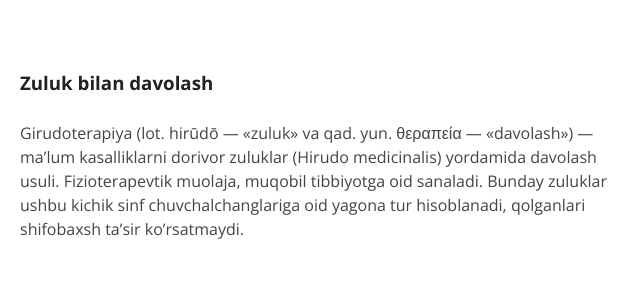
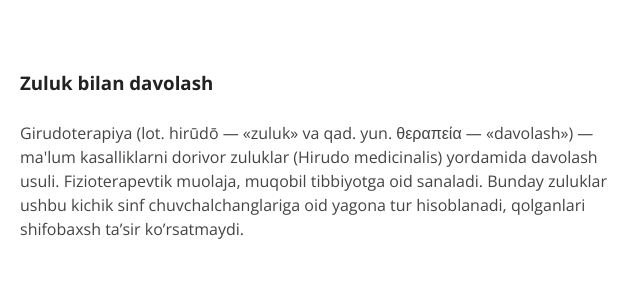
Before and after one commit to ZiyoDevelops/Ansormed-repo, a plain HTML site: page index.html in a window 1280 px wide. Shown: the part 1420-1711 px from the top of the page, 448-1088 px from the left. Drawn offline with nearby package versions, Linux system fonts and the light colour scheme.

Commit message:
Imloviy o'zgarish

```diff
--- a/index.html
+++ b/index.html
@@ -80,7 +80,7 @@
             <img class="index-service-img" src="image/image3.png" width="200" height="200" alt="" srcset="image/image3.png 1x, image/image3@2x.png 2x">
             <div class="index-service-content">
               <h3 class="index-service-title">Zuluk bilan davolash</h3>
-              <p class="index-service-description">Girudoterapiya (lot. hirūdō — «zuluk» va qad. yun. θεραπεία — «davolash») — ma’lum kasalliklarni dorivor zuluklar (Hirudo medicinalis) yordamida davolash usuli. Fizioterapevtik muolaja, muqobil tibbiyotga oid sanaladi. Bunday zuluklar ushbu kichik sinf chuvchalchanglariga oid yagona tur hisoblanadi, qolganlari shifobaxsh ta’sir ko’rsatmaydi.</p>
+              <p class="index-service-description">Girudoterapiya (lot. hirūdō — «zuluk» va qad. yun. θεραπεία — «davolash») — ma'lum kasalliklarni dorivor zuluklar (Hirudo medicinalis) yordamida davolash usuli. Fizioterapevtik muolaja, muqobil tibbiyotga oid sanaladi. Bunday zuluklar ushbu kichik sinf chuvchalchanglariga oid yagona tur hisoblanadi, qolganlari shifobaxsh ta’sir ko’rsatmaydi.</p>
             </div>
           </li>
           <li class="index-services-item index-service">
```
